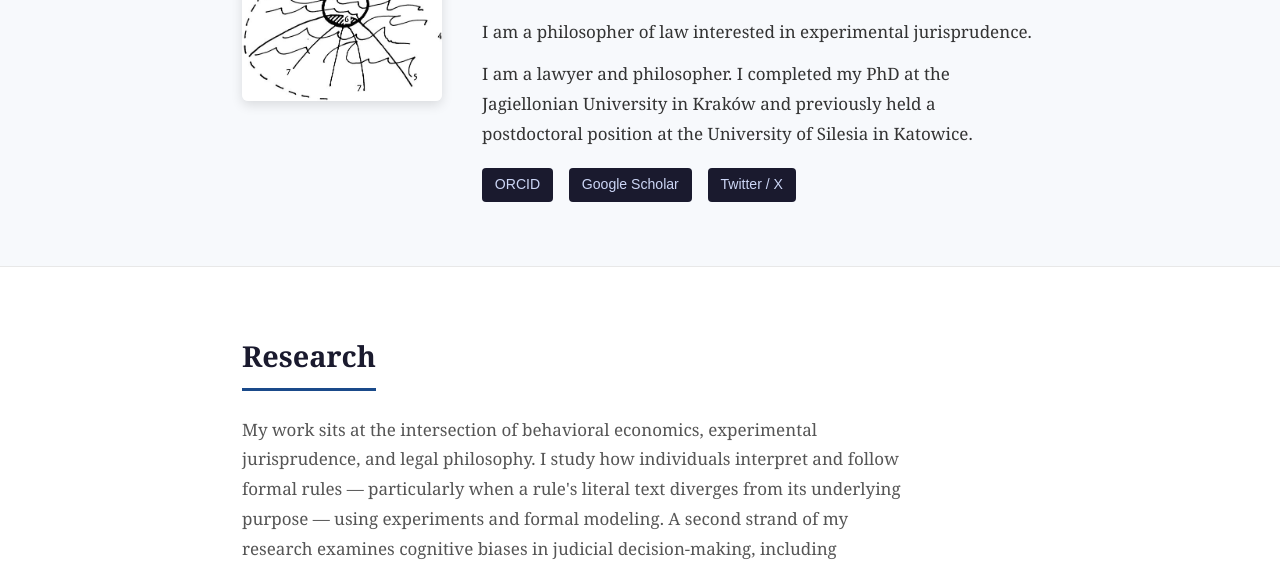
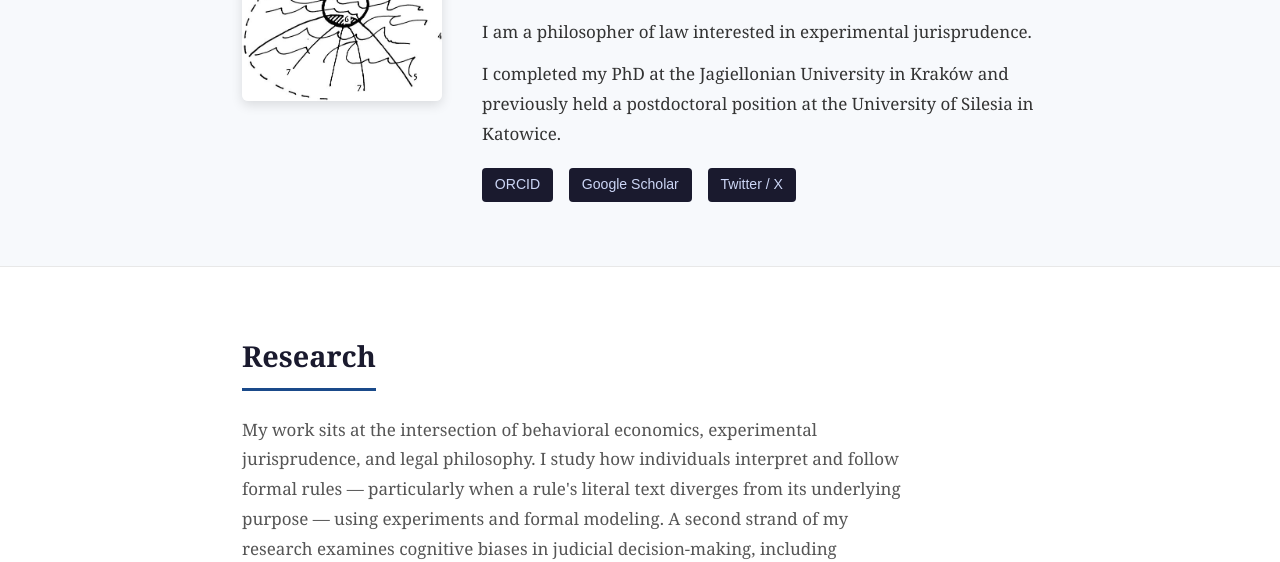
Before and after one commit to buczbuska/buczbuska.github.io, a plain HTML site: page index.html in a window 1280 px wide. Shown: the part 238-800 px from the top of the page. Drawn offline with Linux system fonts and the light colour scheme.

Commit message:
Small edit in BIO

```diff
--- a/index.html
+++ b/index.html
@@ -38,7 +38,7 @@
           <p>
             I am a philosopher of law interested in experimental jurisprudence.           </p>
           <p>
-            I am a lawyer and philosopher. I completed my PhD at the Jagiellonian University
+            I completed my PhD at the Jagiellonian University
   in Kraków and previously held a postdoctoral position at the University of
   Silesia in Katowice.
           </p>
```
